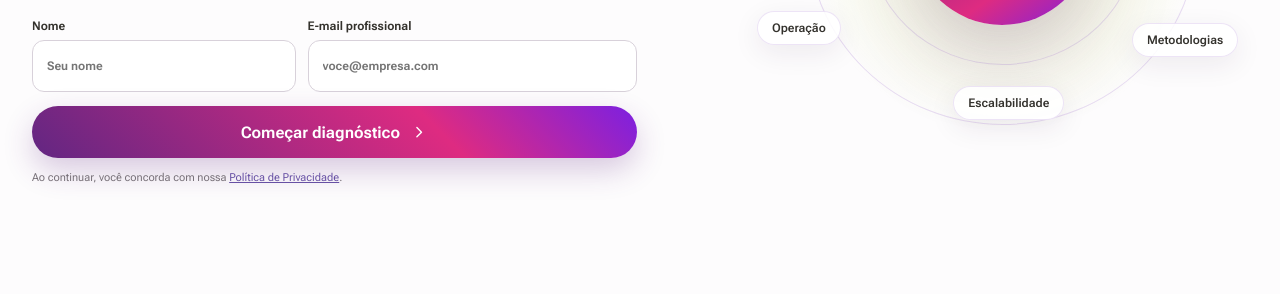
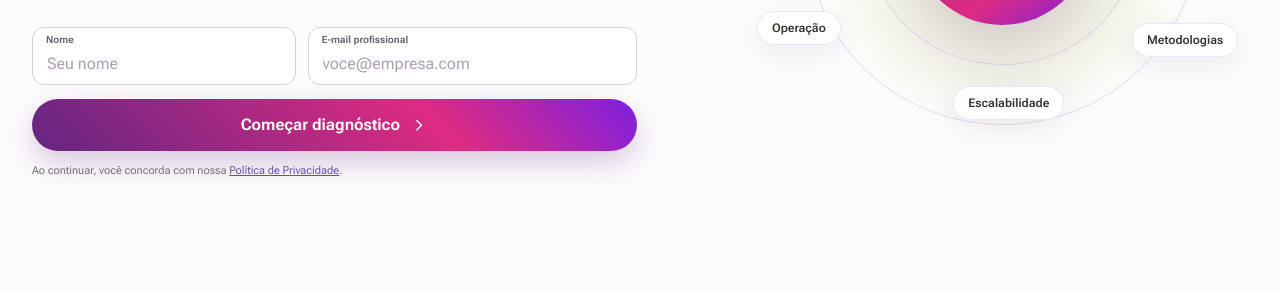
Before and after one commit to Bolivarlencastro/keeps-maturity-calculator, a website with bundled scripts: page index.html in a window 1280 px wide. Shown: the part 506-800 px from the top of the page. Built offline with nearby package versions, Linux system fonts and the light colour scheme.

Commit message:
style: move lead labels inside inputs

```diff
--- a/styles.css
+++ b/styles.css
@@ -21,10 +21,14 @@ body.is-scrolled .site-header { background:rgba(253,252,253,.96); box-shadow:0 8
 .hero h1,.result-head h1 { margin:20px 0; font:800 var(--text-display)/1.04 "Roboto Flex"; letter-spacing:-.05em; }
 .hero-lead { max-width:650px; margin:0; color:var(--muted); font-size:19px; line-height:1.65; }
 .hero-lead-form { max-width:620px; display:grid; grid-template-columns:minmax(0,1fr) minmax(0,1.25fr); gap:12px; margin-top:30px; }
-.hero-lead-form label { min-width:0; display:grid; gap:7px; color:var(--ink); font-size:12px; font-weight:650; }
-.hero-lead-form input { width:100%; min-height:52px; padding:12px 14px; border:1px solid #d8d1da; border-radius:12px; color:var(--ink); background:#fff; outline:none; transition:border-color .2s ease,box-shadow .2s ease; }
+.hero-lead-form label { min-width:0; position:relative; display:block; color:var(--ink); }
+.hero-lead-form label>span { position:absolute; z-index:1; top:8px; left:14px; color:var(--muted); font-size:10px; font-weight:650; line-height:1; pointer-events:none; transition:color .2s ease; }
+.hero-lead-form input { width:100%; min-height:58px; padding:23px 14px 7px; border:1px solid #d8d1da; border-radius:12px; color:var(--ink); background:#fff; outline:none; transition:border-color .2s ease,box-shadow .2s ease; }
+.hero-lead-form input::placeholder { color:#aaa2ad; opacity:1; }
 .hero-lead-form input:hover { border-color:#b9aebd; }
 .hero-lead-form input:focus { border-color:var(--purple); box-shadow:0 0 0 4px rgba(103,80,164,.13); }
+.hero-lead-form label:focus-within>span { color:var(--purple); }
+.hero-lead-form input:-webkit-autofill { -webkit-text-fill-color:var(--ink); box-shadow:0 0 0 1000px #fff inset; transition:background-color 9999s ease-out; }
 .hero-lead-form .button,.hero-lead-form>.form-error,.hero-form-privacy { grid-column:1/-1; }
 .hero-lead-form .button { width:100%; margin-top:2px; }
 .hero-form-privacy { margin:0; color:#777078; font-size:11px; line-height:1.4; }
```
